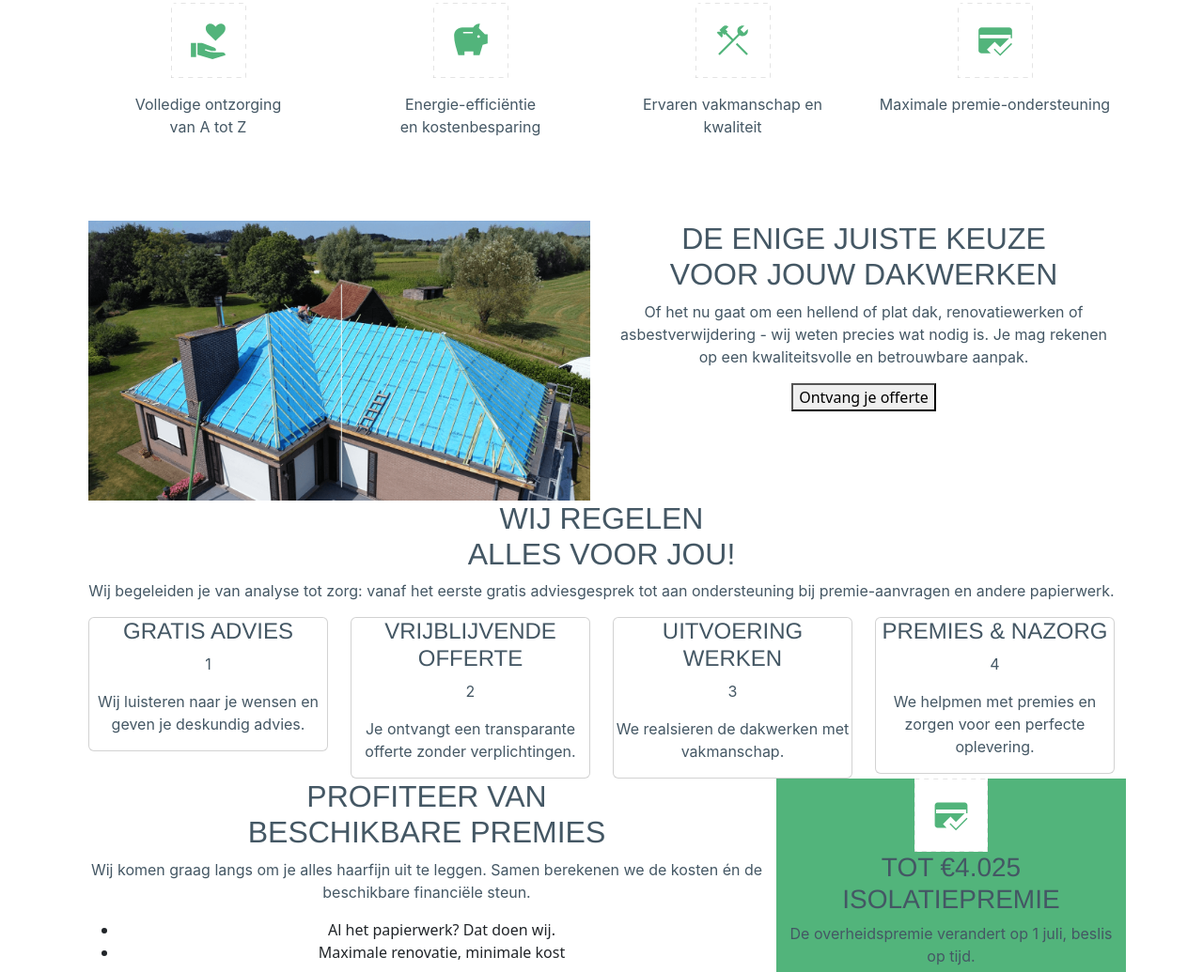
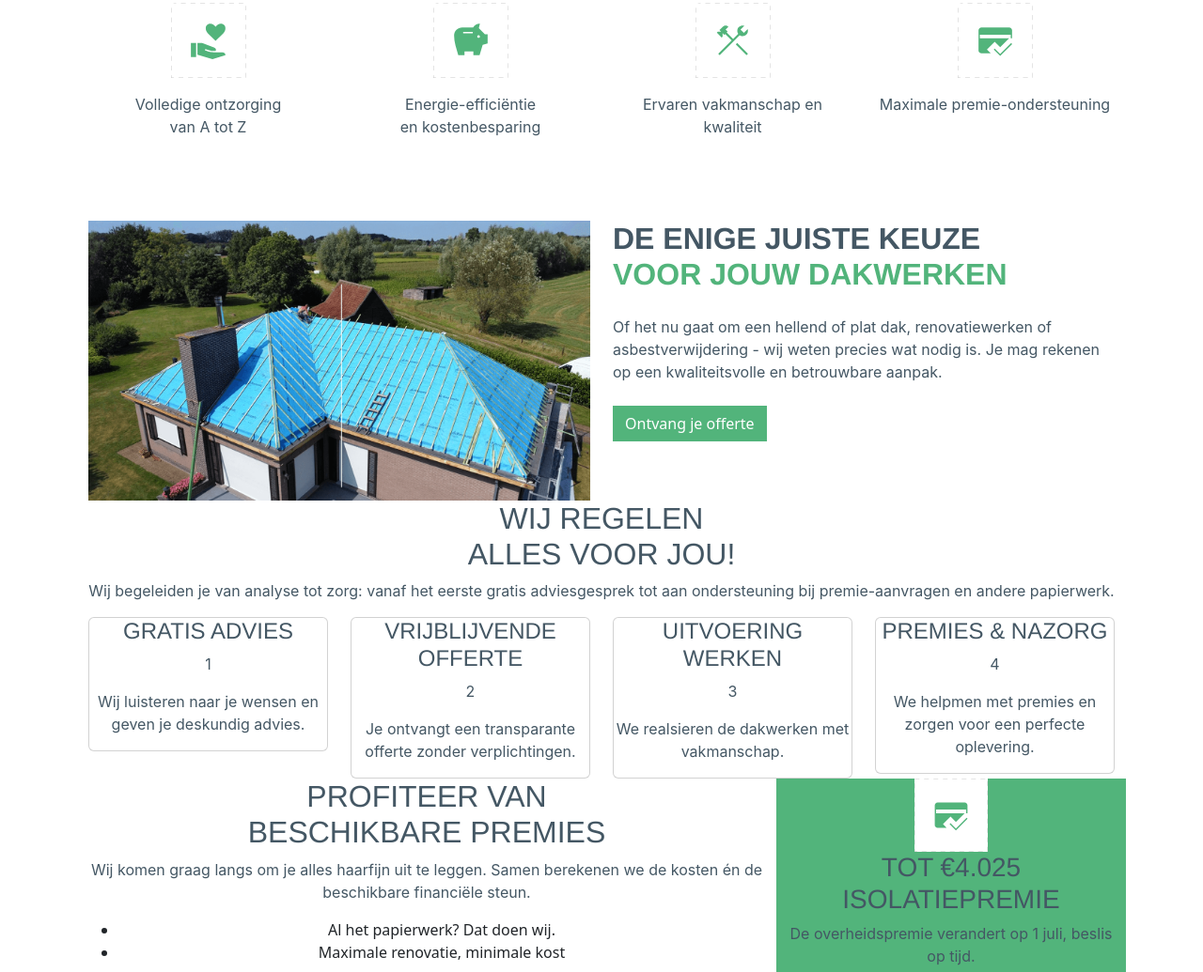
Before and after one commit to ArneD4/Red_Pepper_Landingpage_Test, a website: page landingpage-app/src/index.html in a window 1280 px wide. Shown: the part 937-1972 px from the top of the page at 94% size. Drawn offline with nearby package versions, Linux system fonts and the light colour scheme; files that its build step writes are made by us from their sources.

Commit message:
section 2 styling

```diff
--- a/landingpage-app/src/index.html
+++ b/landingpage-app/src/index.html
@@ -126,12 +126,12 @@
         </section>
         <section>
             <div class="container">
-                <div class="row flex-lg-row-reverse">
-                    <div class="col-lg-6">
-                        <h2>DE ENIGE JUISTE KEUZE <br> <span>VOOR JOUW DAKWERKEN</span></h2>
-                        <p>Of het nu gaat om een hellend of plat dak, renovatiewerken of asbestverwijdering - wij weten
+                <div class="row flex-lg-row-reverse text-start">
+                    <div class="col-lg-6 mb-5">
+                        <h2 class="fw-bold">DE ENIGE JUISTE KEUZE <br> <span class="green">VOOR JOUW DAKWERKEN</span></h2>
+                        <p class="my-4">Of het nu gaat om een hellend of plat dak, renovatiewerken of asbestverwijdering - wij weten
                             precies wat nodig is. Je mag rekenen op een kwaliteitsvolle en betrouwbare aanpak.</p>
-                        <button>Ontvang je offerte</button>
+                        <button class="btn btn-primary text-white">Ontvang je offerte</button>
                     </div>
                     <div class="col-lg-6">
                         <img class="w-100" src="../images/BENE_Foto_voor.png" alt="Foto Voor">
```
Also changed, not shown: landingpage-app/src/image_slider.html (added), landingpage-app/src/src/index.js (added).
